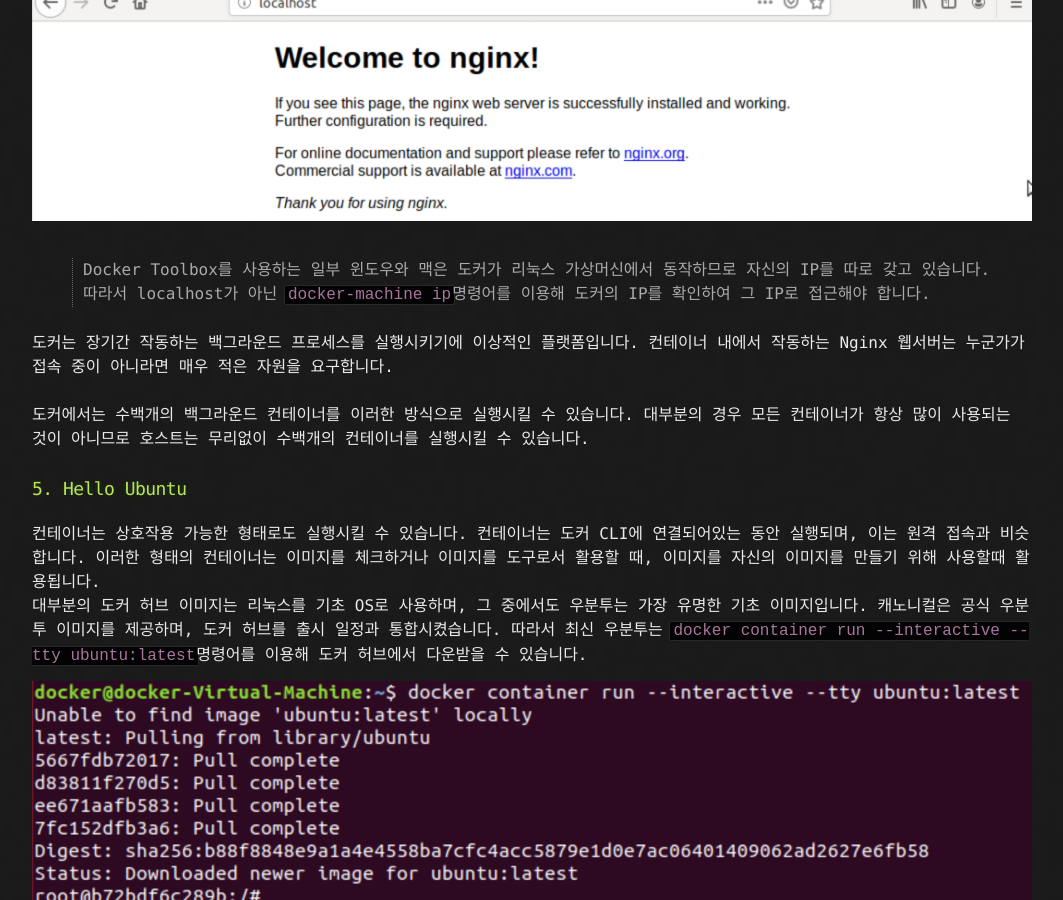
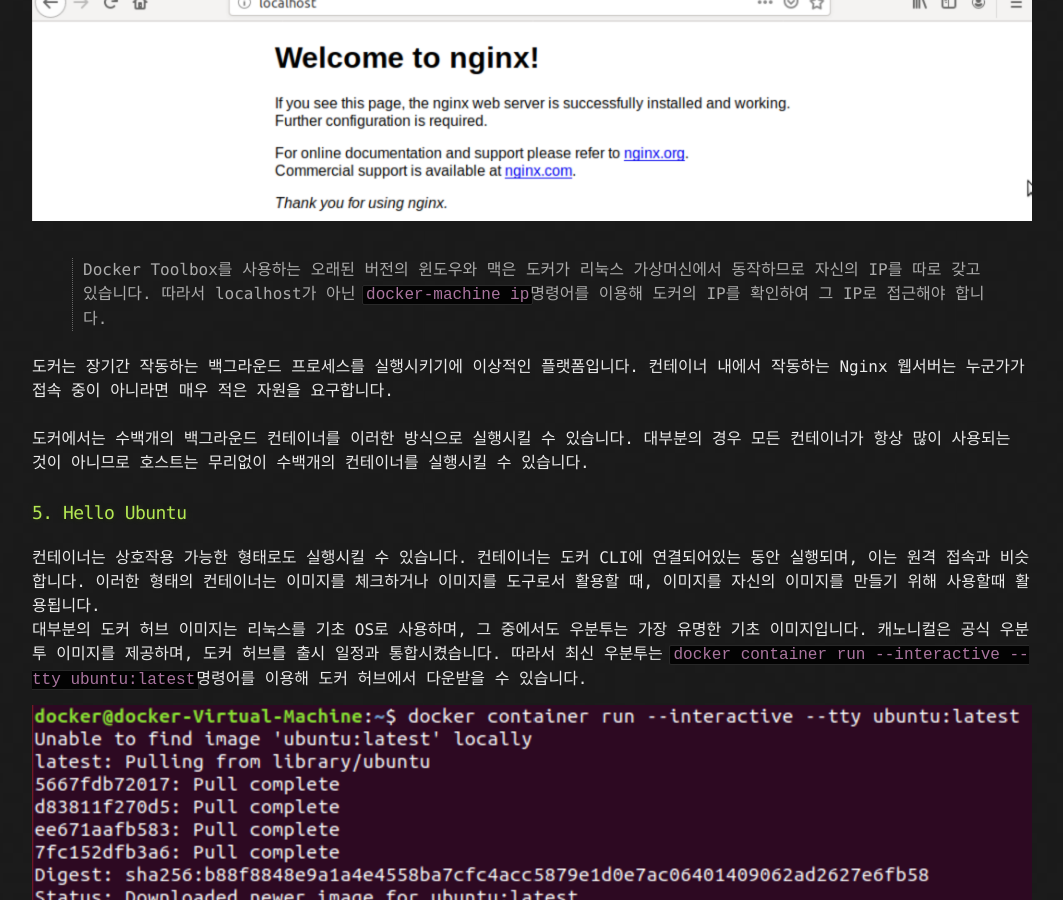
Before and after one commit to KUICS-Official/kuics_blog, a Jekyll site: the page built from _posts/2019-09-20-Docker-1.md, in a window 1280 px wide and 900 px high, scrolled down 4386 px. Shown: the whole window, without its empty margins (108-1171 px from the left). Built offline with Jekyll 4.4.1, drawn with Linux system fonts in a browser that asks for light colours.

Commit message:
typo correction

````diff
--- a/_posts/2019-09-20-Docker-1.md
+++ b/_posts/2019-09-20-Docker-1.md
@@ -57,7 +57,7 @@ Nginx는 가볍고, 강력한 오픈소스 HTTP 서버입니다. Nginx는 설정
 ![Result of docker container ls](/blog/assets/2019-09-20-Docker-1/docker_container_ls_nginx.png)
 이 결과는 컨테이너가 실행 중인 이미지, 컨테이너의 축약된 ID(여기서는 c5671c6a444e), 컨테이너의 이름(여기서는 zealous_almeida), 컨테이너에서 실행 중인 명령어(nginx -g 'daemon of /blog.)등의 정보를 보여줍니다. 이 컨테이너는 내부와 외부의 80번 포트가 연결된 채로 백그라운드에서 동작 중이기 때문에 호스트에서 80번 포트로 연결을 시도하면 컨테이너로 연결됩니다. 따라서 호스트에서 80번 포트로 연결하면 컨테이너 내부의 Nginx 프로세스로부터 응답을 받아오게 됩니다. 따라서 웹브라우저에서 http://localhost 에 접근하게 되면 아래와 같은 화면을 볼 수 있습니다.
 ![Result of localhost](/blog/assets/2019-09-20-Docker-1/localhost_result_1.png)
->Docker Toolbox를 사용하는 일부 윈도우와 맥은 도커가 리눅스 가상머신에서 동작하므로 자신의 IP를 따로 갖고 있습니다. 따라서 localhost가 아닌 ```docker-machine ip```명령어를 이용해 도커의 IP를 확인하여 그 IP로 접근해야 합니다.
+>Docker Toolbox를 사용하는 오래된 버전의 윈도우와 맥은 도커가 리눅스 가상머신에서 동작하므로 자신의 IP를 따로 갖고 있습니다. 따라서 localhost가 아닌 ```docker-machine ip```명령어를 이용해 도커의 IP를 확인하여 그 IP로 접근해야 합니다.
 
 도커는 장기간 작동하는 백그라운드 프로세스를 실행시키기에 이상적인 플랫폼입니다. 컨테이너 내에서 작동하는 Nginx 웹서버는 누군가가 접속 중이 아니라면 매우 적은 자원을 요구합니다.
 
````
